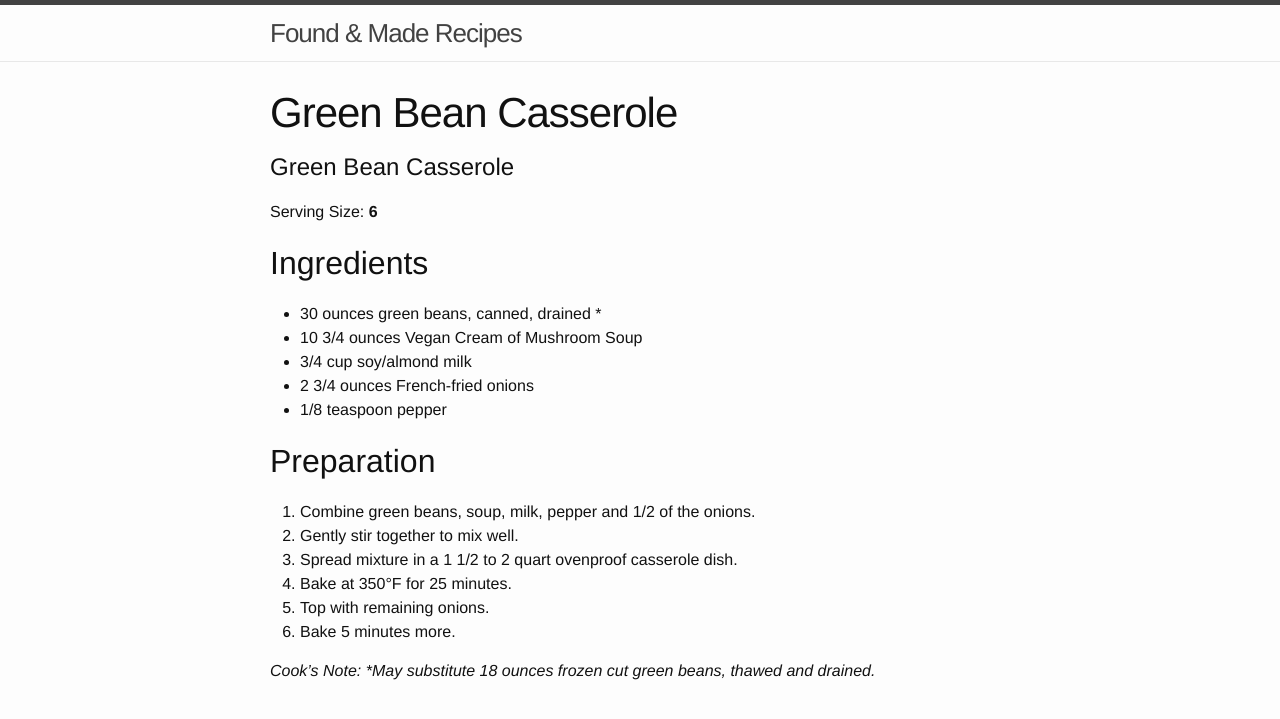
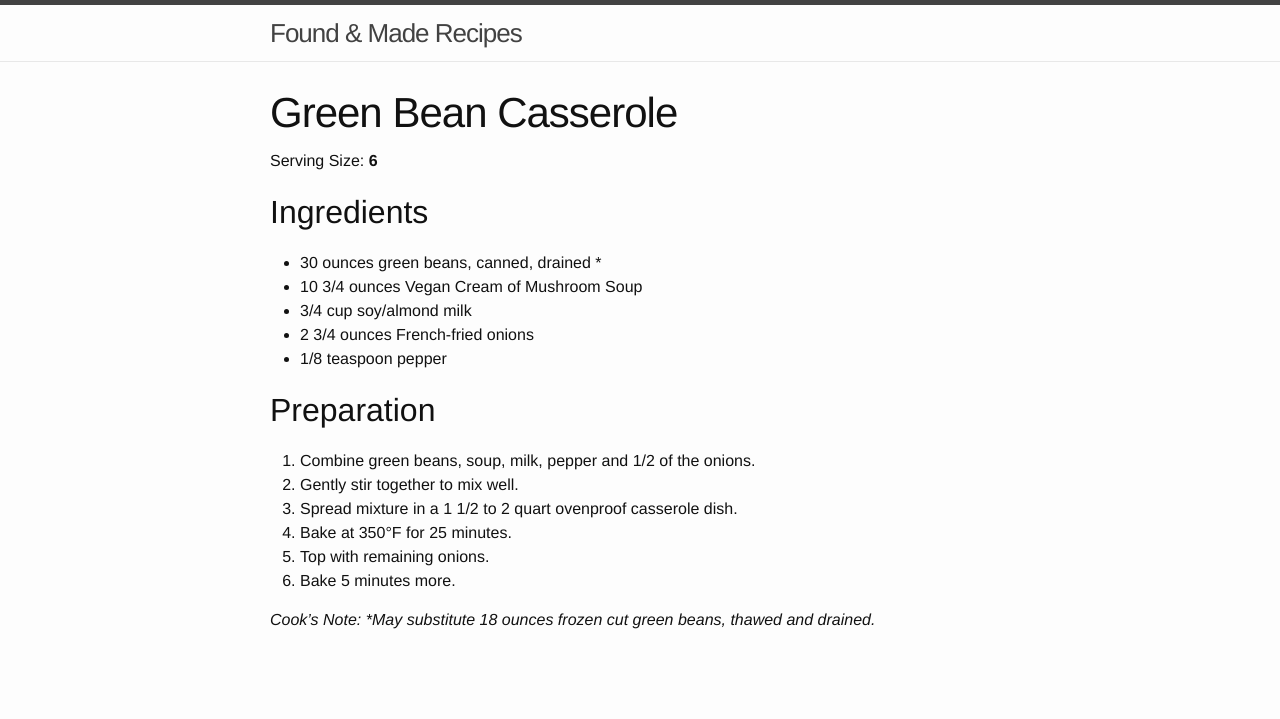
Before and after one commit to okayjeffrey/vegan-recipes, a Jekyll site: the page built from _posts/2013-12-16-green-bean-casserole.md, in a window 1280 px wide. Shown: the top 719 px of the page. Built offline with Jekyll 4.4.1, drawn with Linux system fonts in a browser that asks for light colours.

Commit message:
Update 2013-12-16-green-bean-casserole.md

```diff
--- a/_posts/2013-12-16-green-bean-casserole.md
+++ b/_posts/2013-12-16-green-bean-casserole.md
@@ -2,9 +2,8 @@
 layout: post
 title:  "Green Bean Casserole"
 categories: recipe veggy
+serving-size: 6
 ---
-
-# Green Bean Casserole
 
 Serving Size: **6**
 
```
